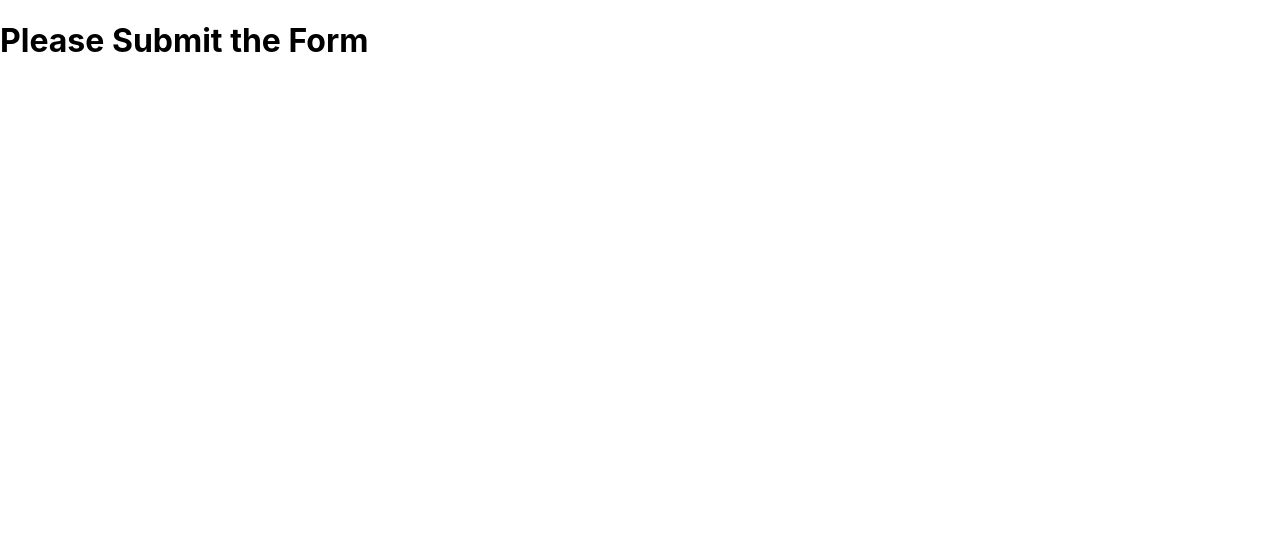
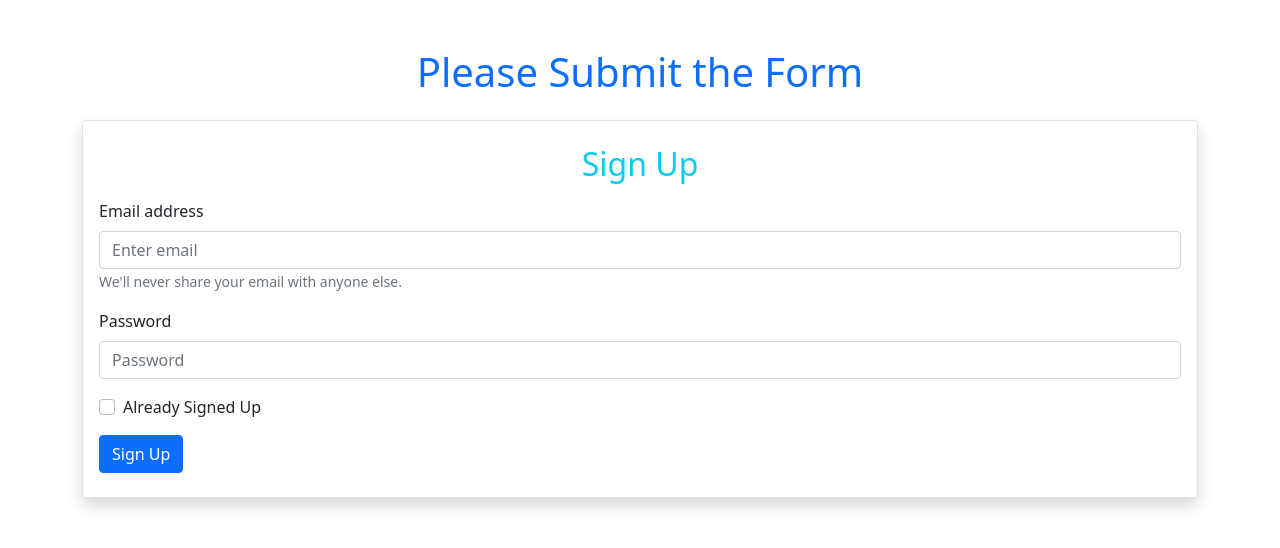
Before and after one commit to RiyaadHossain/Eamil-Password-Auth-3, a React (Create React App) app: page / in a window 1280 px wide. Shown: the top 548 px of the page. Built offline with nearby package versions, Linux system fonts and the light colour scheme.

Commit message:
Basic Form build

```diff
--- a/package.json
+++ b/package.json
@@ -6,8 +6,10 @@
     "@testing-library/jest-dom": "^5.16.4",
     "@testing-library/react": "^12.1.4",
     "@testing-library/user-event": "^13.5.0",
+    "bootstrap": "^5.1.3",
     "firebase": "^9.6.10",
     "react": "^18.0.0",
+    "react-bootstrap": "^2.2.3",
     "react-dom": "^18.0.0",
     "react-scripts": "5.0.0",
     "web-vitals": "^2.1.4"
--- a/src/App.js
+++ b/src/App.js
@@ -1,8 +1,38 @@
+import { useState } from "react";
+import Button from "react-bootstrap/Button";
+import Form from "react-bootstrap/Form";
 
 function App() {
+   const [signed, setSigned] = useState()
+  const signedIn = event => {
+    event.target.checked ? setSigned(true) : setSigned(false)
+  }
   return (
-    <div className="App">
-      <h1>Please Submit the Form</h1>
+    <div className="container">
+      <h1 className="mt-5 mb-4 text-center text-primary">Please Submit the Form</h1>
+      <div className="border shadow py-4 px-3 rounded">
+        <h2 className="text-center mb-3 text-info">{ signed ? 'Log In' : ' Sign Up'}</h2>
+        <Form>
+          <Form.Group className="mb-3" controlId="formBasicEmail">
+            <Form.Label>Email address</Form.Label>
+            <Form.Control type="email" placeholder="Enter email" />
+            <Form.Text className="text-muted">
+              We'll never share your email with anyone else.
+            </Form.Text>
+          </Form.Group>
+
+          <Form.Group className="mb-3" controlId="formBasicPassword">
+            <Form.Label>Password</Form.Label>
+            <Form.Control type="password" placeholder="Password" />
+          </Form.Group>
+          <Form.Group className="mb-3" controlId="formBasicCheckbox">
+            <Form.Check onClick={signedIn} type="checkbox" label="Already Signed Up" />
+          </Form.Group>
+          <Button variant="primary" type="submit">
+            {signed ? "Log In" : "Sign Up"}
+          </Button>
+        </Form>
+      </div>
     </div>
   );
 }
--- a/src/index.js
+++ b/src/index.js
@@ -2,6 +2,7 @@ import React from 'react';
 import ReactDOM from 'react-dom';
 import './index.css';
 import App from './App';
+import 'bootstrap/dist/css/bootstrap.min.css';
 
 ReactDOM.render(
   <React.StrictMode>
```
Also changed, not shown: src/firebase.init.js (added, +19 -0 lines), 1 other file (tests, documents, lock files or other folders).
